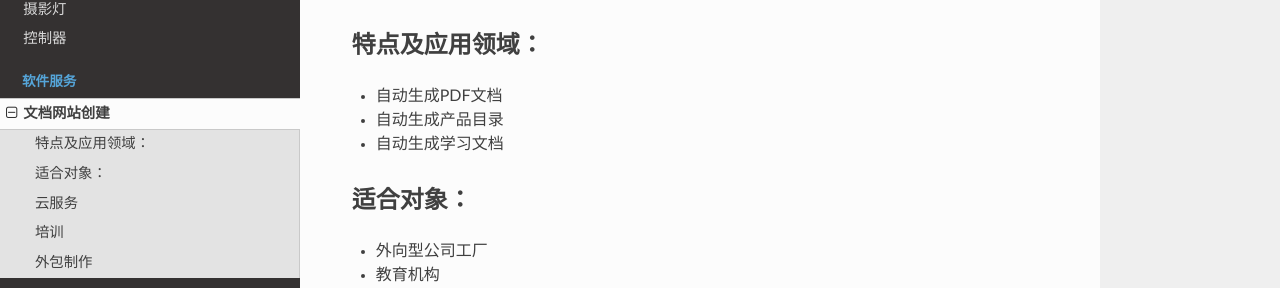
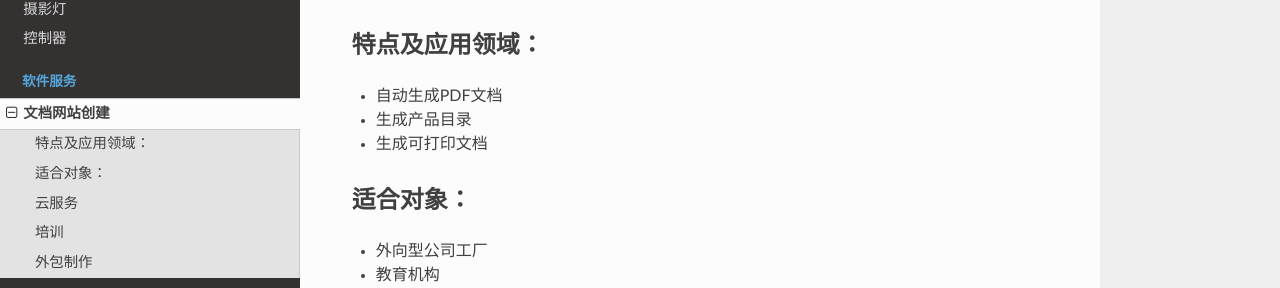
Before and after one commit to paultang/abapweb, a Sphinx documentation site: the page built from source/wiki.rst, in a window 1280 px wide and 1322 px high. Shown: the part 143-431 px from the top of the window. Built offline with Sphinx 7.4.7 and the Read the Docs theme 2.0.0, drawn with Linux system fonts in a browser that asks for light colours.

Commit message:
Update wiki.rst

```diff
--- a/source/wiki.rst
+++ b/source/wiki.rst
@@ -5,8 +5,8 @@
 ----------------
 
 * 自动生成PDF文档
-* 自动生成产品目录
-* 自动生成学习文档
+* 生成产品目录
+* 生成可打印文档
 
 
 适合对象：
```
